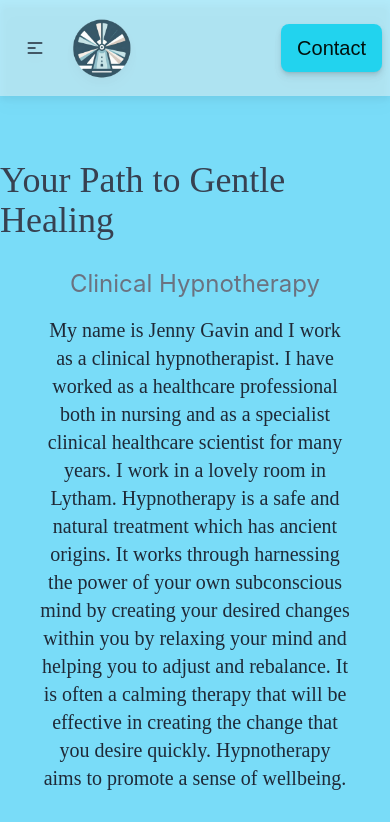
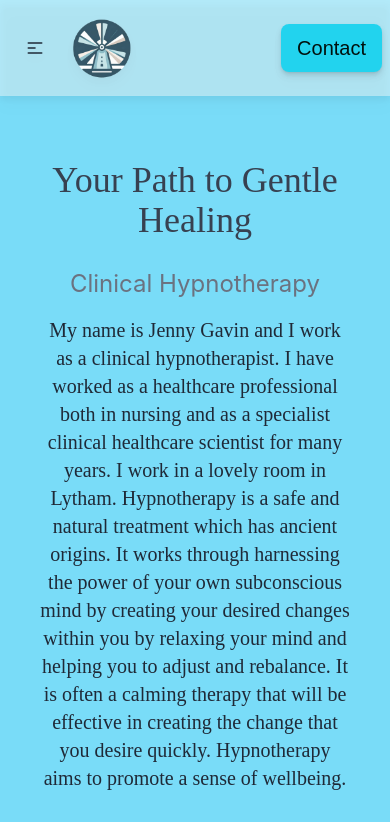
Before and after one commit to oscargavin/windmill-therapy, a React (Create React App) app: page / in a window 390 px wide. Shown: the top 822 px of the page. Built offline with nearby package versions, Linux system fonts and the light colour scheme.

Commit message:
title change

```diff
--- a/src/components/Background.js
+++ b/src/components/Background.js
@@ -4,8 +4,8 @@ import { PlaidLinkStableEvent } from "react-square-web-payments-sdk";
 function Background() {
   return (
     <div className="md:h-full mt-16 md:mb-24">
-      <div className="flex flex-col md:mt-24 my-8">
-        <h1 className="text-4xl font-pacifico mb-6 mx-auto md:text-7xl text-gray-700">
+      <div className="flex flex-col justify-center md:mt-24 my-8">
+        <h1 className="text-4xl font-pacifico mb-6 mx-auto text-center md:text-7xl text-gray-700">
           Your Path to Gentle Healing
         </h1>
         <h2 className="text-2xl mx-auto font-messiri title text-gray-500 mt-1">
```
